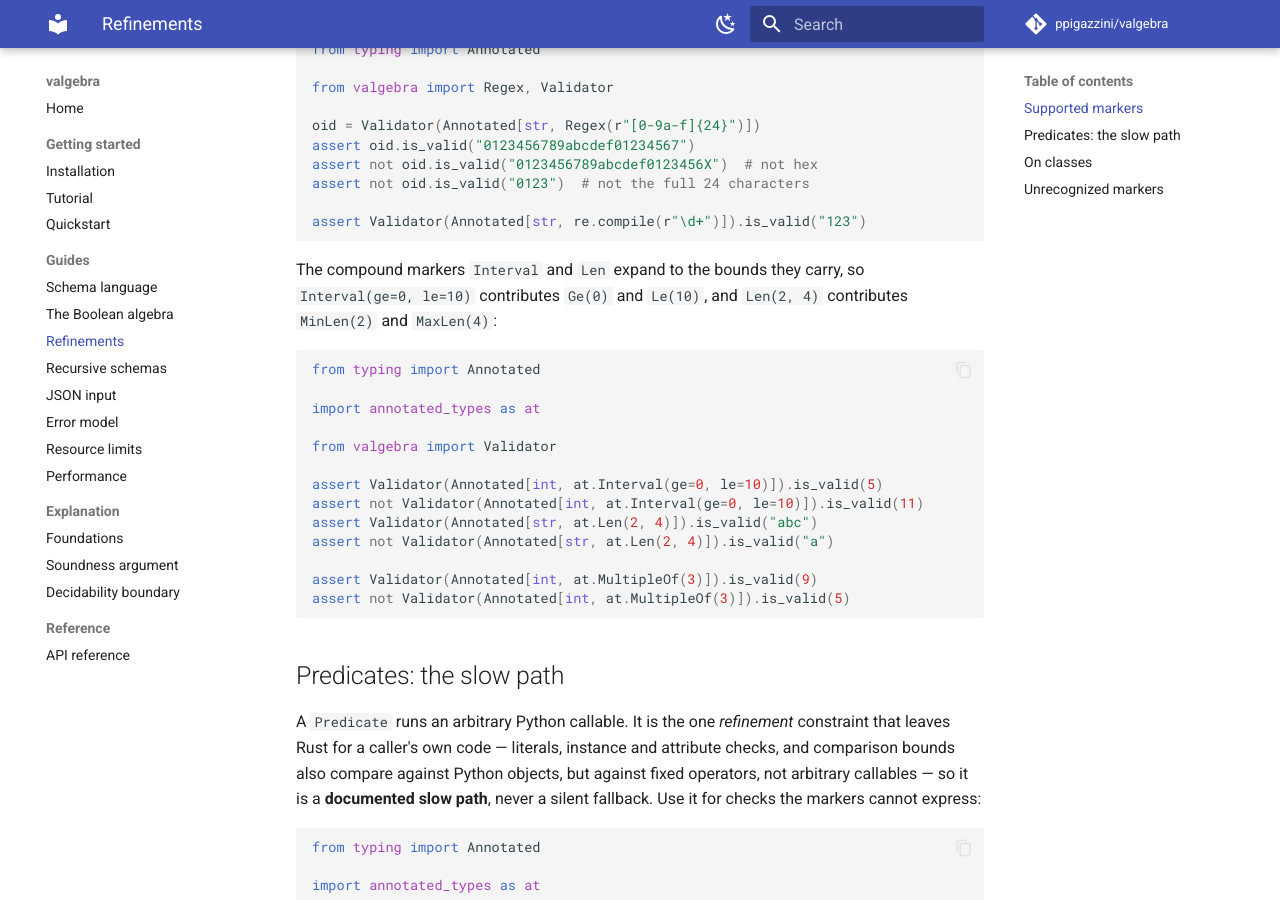
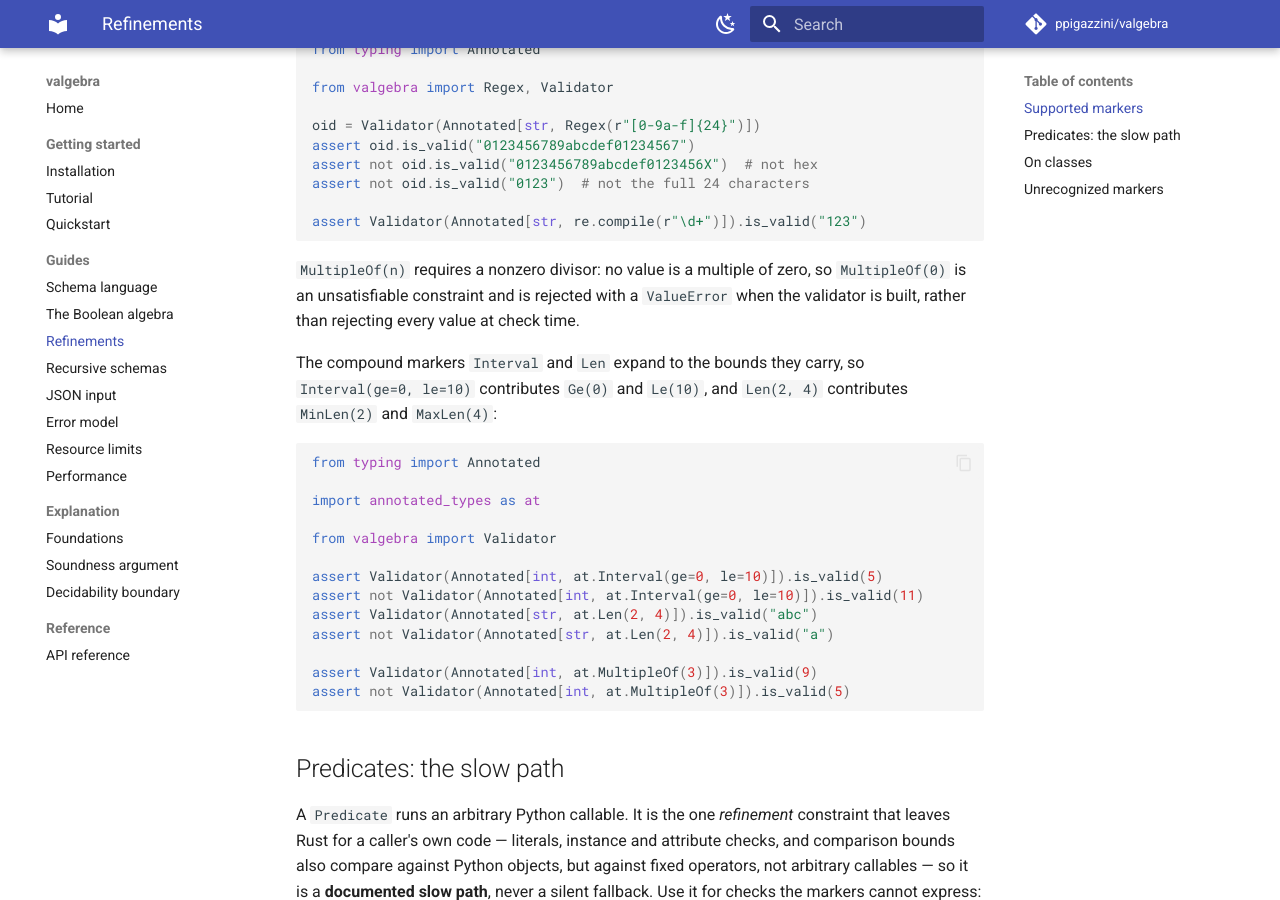
Before and after one commit to ppigazzini/valgebra, an MkDocs documentation site: the page built from docs/refinements.md, in a window 1280 px wide and 900 px high, scrolled down 1608 px. Built offline with MkDocs 1.6.1 and Material for MkDocs 9.7.7, drawn with Linux system fonts in a browser that asks for light colours; comment, search, counter and statistics services are not loaded.

Commit message:
docs: note that a multiple-of bound requires a nonzero divisor
The refinements page records that MultipleOf(0) is an unsatisfiable constraint,
rejected with a ValueError when the validator is built rather than rejecting
every value at check time, alongside the invalid-regex rejection it mirrors.

````diff
--- a/docs/refinements.md
+++ b/docs/refinements.md
@@ -80,6 +80,10 @@ assert not oid.is_valid("0123")  # not the full 24 characters
 assert Validator(Annotated[str, re.compile(r"\d+")]).is_valid("123")
 ```
 
+`MultipleOf(n)` requires a nonzero divisor: no value is a multiple of zero, so
+`MultipleOf(0)` is an unsatisfiable constraint and is rejected with a `ValueError`
+when the validator is built, rather than rejecting every value at check time.
+
 The compound markers `Interval` and `Len` expand to the bounds they carry, so
 `Interval(ge=0, le=10)` contributes `Ge(0)` and `Le(10)`, and `Len(2, 4)`
 contributes `MinLen(2)` and `MaxLen(4)`:
````
